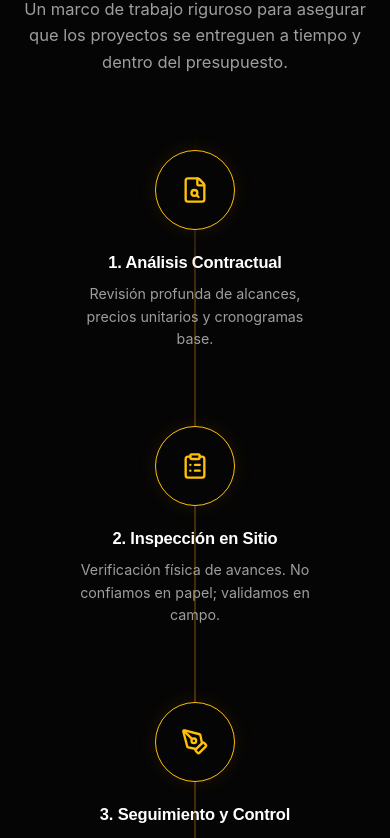
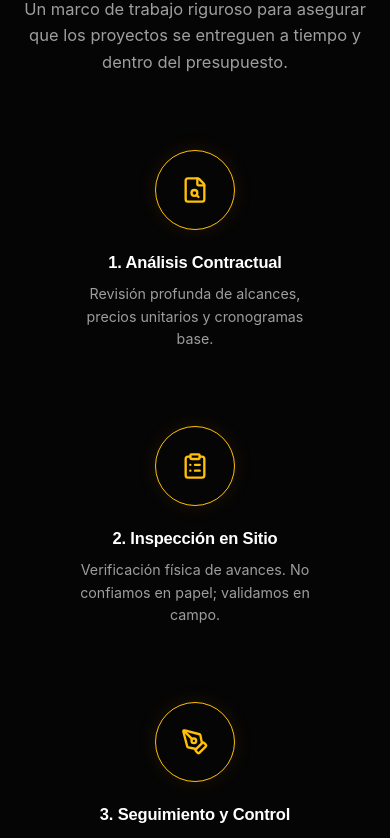
Before and after one commit to eNergy9k3z/adler_infrastructura, a React (Vite) app: page / in a window 390 px wide. Shown: the part 8419-9257 px from the top of the page. Built offline with nearby package versions, Linux system fonts and the light colour scheme.

Commit message:
style: hide process connecting line on mobile to prevent text overlap

```diff
--- a/src/components/Process.css
+++ b/src/components/Process.css
@@ -73,18 +73,9 @@
         gap: 3rem;
     }
 
-    /* Vertical line for mobile */
+    /* Hide vertical line overlapping text on mobile */
     .process-grid::before {
-        top: 0;
-        left: 50%;
-        width: 1px;
-        height: 100%;
-        background: linear-gradient(180deg,
-                rgba(255, 159, 28, 0) 0%,
-                rgba(255, 159, 28, 0.5) 15%,
-                rgba(255, 159, 28, 0.5) 85%,
-                rgba(255, 159, 28, 0) 100%);
-        transform: translateX(-50%);
+        display: none;
     }
 }
 
```
